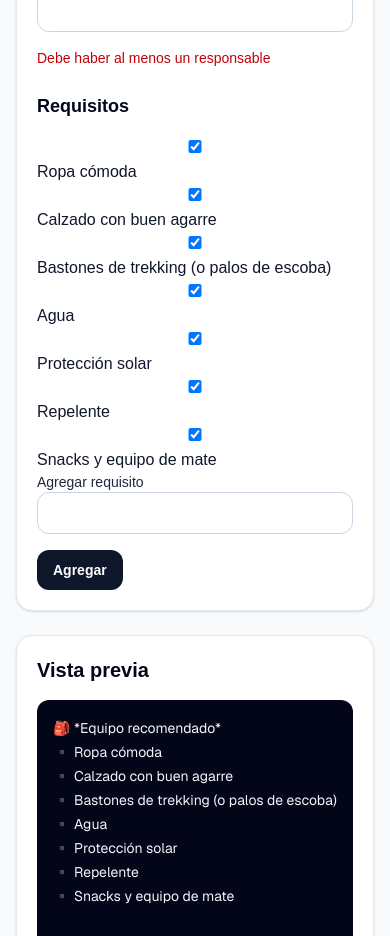
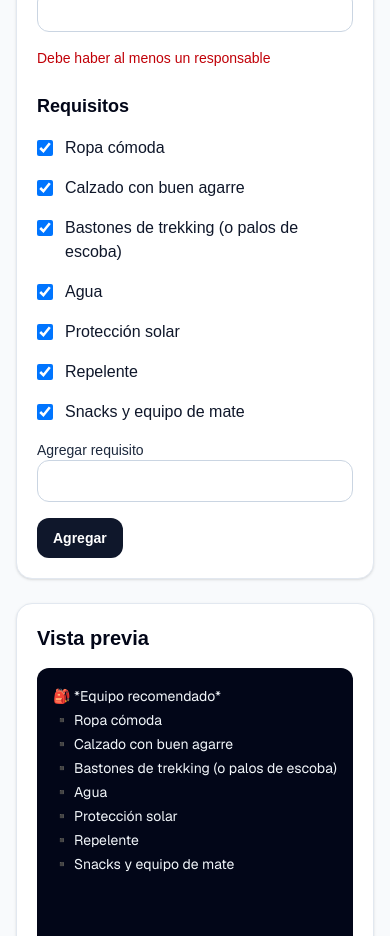
Before and after one commit to m415x/trekking-outing-message-generator, a Next.js app: page / in a window 390 px wide. Shown: the part 2260-3196 px from the top of the page. Built offline with nearby package versions, Linux system fonts and the light colour scheme.

Commit message:
fix(TOMG-37): keep requirement controls compact on mobile

```diff
--- a/components/outing-editor.tsx
+++ b/components/outing-editor.tsx
@@ -698,9 +698,9 @@ export function OutingEditor({
         <fieldset className="space-y-4">
           <legend className="text-lg font-semibold text-slate-950">Requisitos</legend>
           {DEFAULT_REQUIREMENTS.map((requirement) => (
-            <label key={requirement}>
+            <label key={requirement} className="flex items-start gap-3">
               <input
-              className="w-full rounded-xl border border-slate-300 bg-white px-3 py-2.5 text-slate-950 outline-none transition focus:border-emerald-600 focus:ring-2 focus:ring-emerald-100"
+                className="mt-1 h-4 w-4 shrink-0"
                 type="checkbox"
                 checked={event.requirements.includes(requirement)}
                 onChange={(e) =>
@@ -721,9 +721,9 @@ export function OutingEditor({
           {event.requirements
             .filter((requirement) => !DEFAULT_REQUIREMENTS.includes(requirement as (typeof DEFAULT_REQUIREMENTS)[number]))
             .map((requirement) => (
-              <label key={requirement}>
+              <label key={requirement} className="flex items-start gap-3">
                 <input
-              className="w-full rounded-xl border border-slate-300 bg-white px-3 py-2.5 text-slate-950 outline-none transition focus:border-emerald-600 focus:ring-2 focus:ring-emerald-100"
+                  className="mt-1 h-4 w-4 shrink-0"
                   type="checkbox"
                   checked
                   onChange={(e) =>
```
